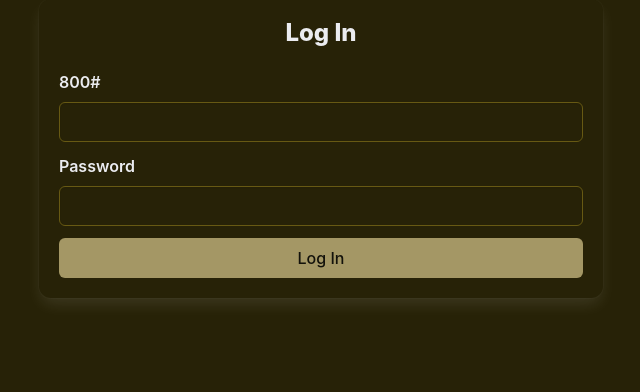
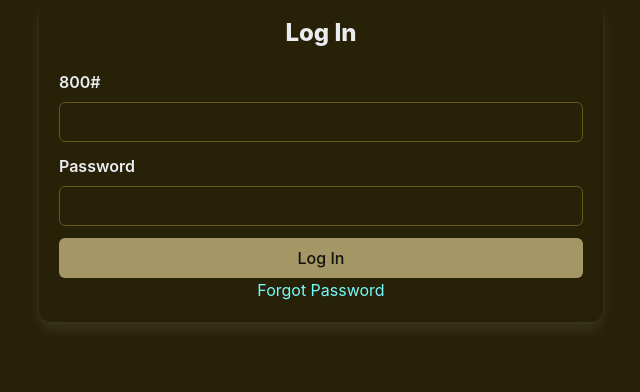
Before and after one commit to UNCCharlotteSuperFabLab/ManagmentSystem, a Django app: a page that uses superfablab/superfablab/templates/registration/login.html in a window 1280 px wide. Shown: the part 101-493 px from the top of the page, without its empty margins (319-959 px from the left). Run offline with Django 5.2, Linux system fonts and the light colour scheme; parts of the project's set-up code (start-up, migrations or seed data) failed here and were passed over; some libraries are stand-ins or nearby versions.

Commit message:
add password reset button

```diff
--- a/superfablab/superfablab/templates/registration/login.html
+++ b/superfablab/superfablab/templates/registration/login.html
@@ -32,6 +32,7 @@
               </div>
             </div>
           </form>
+          <a href="{% url 'password_reset' %}"><p class="has-text-centered">Forgot Password</p></button>
         </div>
       </div>
     </div>
```
